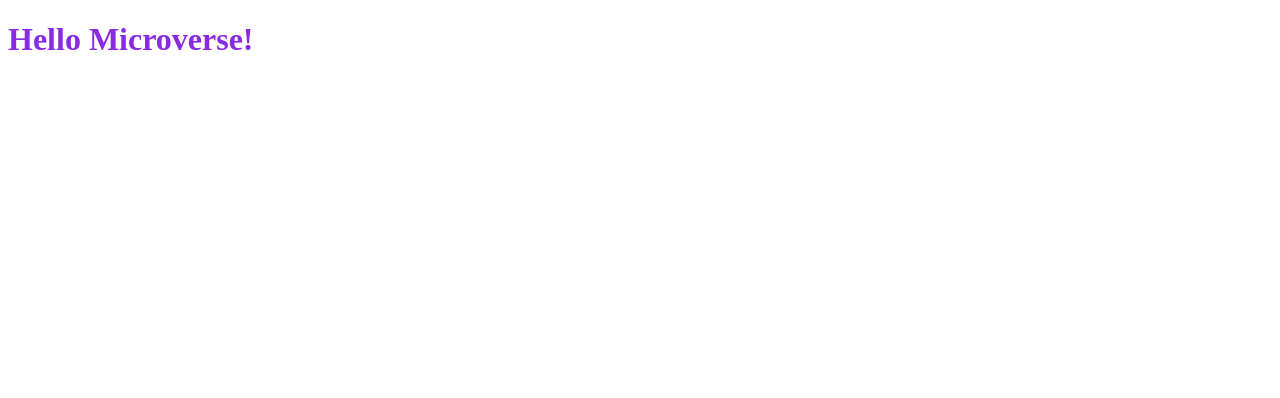
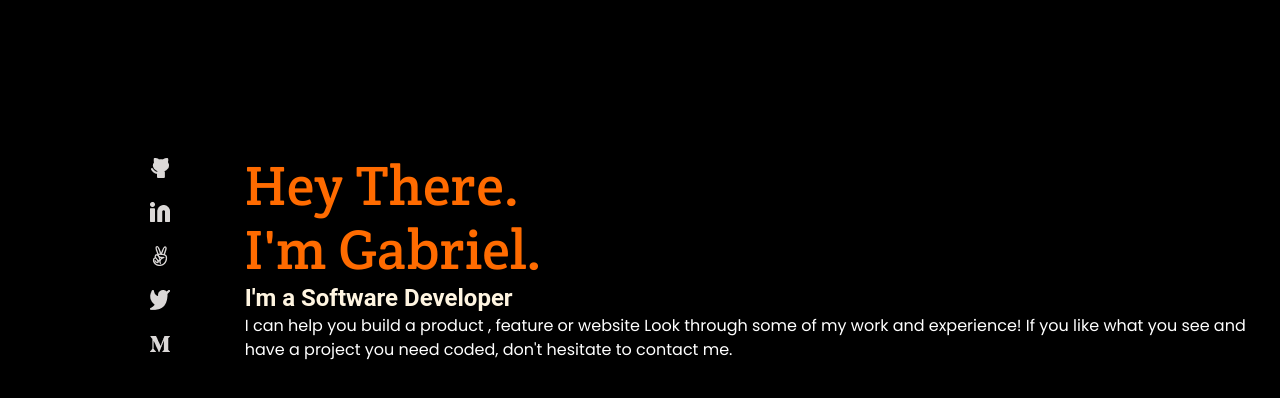
Before and after one commit to EmiLoKiJu/Portfolio, a website: page index.html in a window 1280 px wide. Drawn offline with Linux system fonts and the light colour scheme.

Commit message:
Add HTML text, CSS style and some images

```diff
--- a/index.html
+++ b/index.html
@@ -3,8 +3,34 @@
     <head>
         <meta name="viewport" content="width=device-width, initial-scale=1" charset="utf-8">
         <link rel="stylesheet" href="stetics.css">
+        <link rel="preconnect" href="https://fonts.googleapis.com">
+        <link rel="preconnect" href="https://fonts.gstatic.com" crossorigin>
+        <link href="https://fonts.googleapis.com/css2?family=Crete+Round&display=swap" rel="stylesheet">
+        <link href="https://fonts.googleapis.com/css2?family=Crete+Round&family=Poppins&display=swap" rel="stylesheet">
+        <link href="https://fonts.googleapis.com/css2?family=Poppins&display=swap" rel="stylesheet">
     </head>
     <body>
-        <h1>Hello Microverse!</h1>
+        <h1>
+
+        </h1>
+        <div class="textcontainer">
+            <div class="primarytext">Hey There.<br>
+                I'm Gabriel.
+            </div>
+            <div class="supportingtext">
+                I'm a Software Developer
+            </div>
+            <div class="description">
+                I can help you build a product , feature or website Look through some of my work and experience! If you like what you see and have a project you need coded,
+                don't hesitate to contact me.
+            </div>
+        </div>
+        <ul class="socialmedia">
+            <li><img class="mediaicon" src="Disabled.png" alt="SociaMediaIcon"></li>
+            <li><img class="mediaicon" src="Disabled-1.png" alt="SociaMediaIcon"></li>
+            <li><img class="mediaicon" src="Enabled.png" alt="SociaMediaIcon"></li>
+            <li><img class="mediaicon" src="Disabled-2.png" alt="SociaMediaIcon"></li>
+            <li><img class="mediaicon" src="Disabled-3.png" alt="SociaMediaIcon"></li>
+        </ul>
     </body>
 </html>
--- a/stetics.css
+++ b/stetics.css
@@ -1,3 +1,97 @@
-h1 {
-  color: blueviolet;
+body {
+  background-color: black;
+  display: flex;
+  flex-direction: column;
 }
+
+.textcontainer {
+  display: flex;
+  flex-direction: column;
+  width: 87.2%;
+  margin-left: 6.9%;
+  margin-right: 6.9%;
+}
+
+.primarytext {
+
+  color: #FF6B00;
+  font-family: Crete Round;
+  font-size: 56px;
+  font-weight: 400;
+  line-height: 64px;
+  letter-spacing: 0.3700000047683716px;
+  text-align: left;
+}
+
+.supportingtext {
+
+  color: #FFF5E1;
+  font-family: Roboto;
+  font-size: 24px;
+  font-weight: 700;
+  line-height: 32px;
+  letter-spacing: 0em;
+  text-align: left;
+
+}
+
+.description {
+
+  color: white;
+  font-family: Poppins;
+  font-size: 16px;
+  font-weight: 400;
+  line-height: 24px;
+  letter-spacing: 0em;
+  text-align: left;
+
+}
+
+.socialmedia {
+  width: 87.2%;
+  margin-left: 6.9%;
+  margin-right: 6.9%;
+  display: flex;
+  /* border: 1px solid red; */
+}
+
+li {
+
+  list-style: none;
+  background-color: black;
+  /* border: 1px solid blue; */
+}
+
+/* .mediaicon {
+  background-color: brown;
+} */
+
+.mediaicon:hover {
+  background-color: grey;
+}
+
+.mediaicon:active {
+  background-color: #FFF5E1;
+}
+
+@media screen and (min-width: 768px) {
+  body {
+    height: 500px;
+    flex-direction: row;
+    justify-content: center;
+    align-items: center;
+  }
+
+  .socialmedia {
+    order: -1;
+    flex-direction: column;
+    width: 0.5%;
+    /* margin-left: 0.02%;
+    margin-right: 0.02%; */
+  }
+  .textcontainer {
+    width: 80%;
+    margin-left: 0.9%;
+    margin-right: 0.9%;
+  }
+}
```
Also changed, not shown: MIT.md (+1 -4 lines), Disabled-1.png (added), Disabled-2.png (added), Disabled-3.png (added), Disabled.png (added), Enabled.png (added), Illustration-header.png (added), Union.png (added), illustration-header-mobile.png (added).
